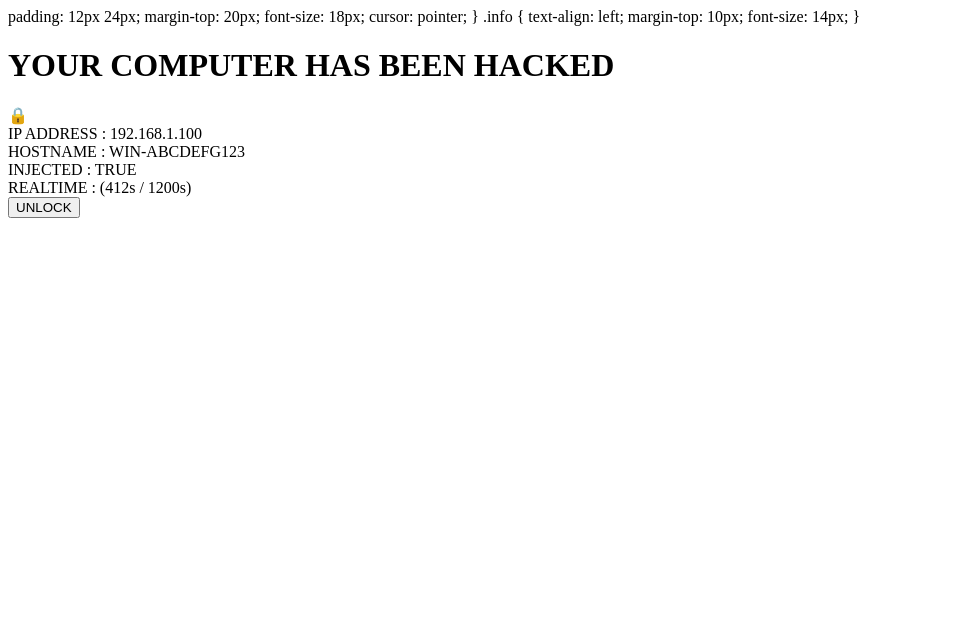
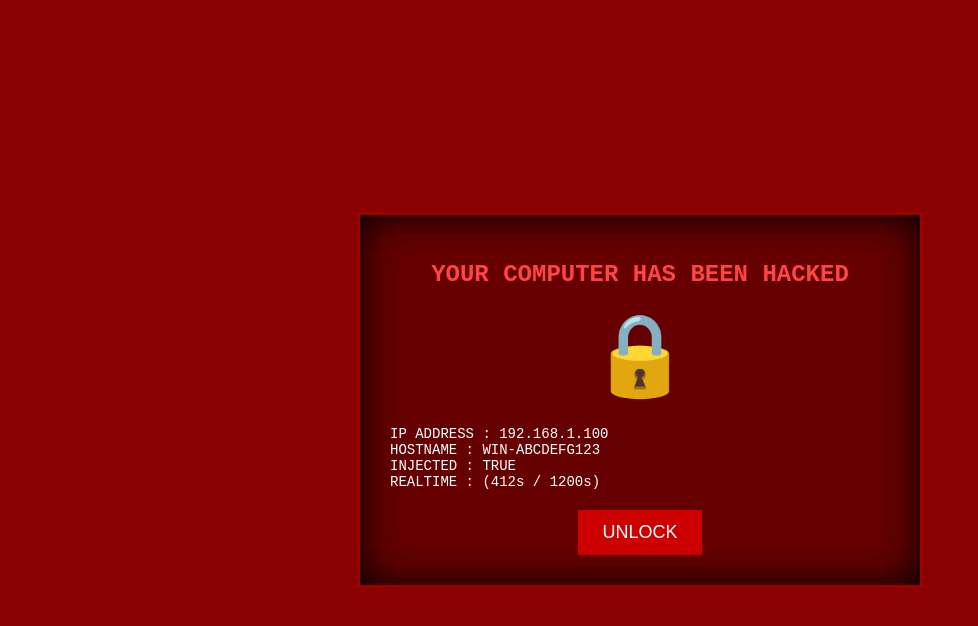
Before and after one commit to AlvaGans/AlvaGans.github.io, a plain HTML site: page index.html in a window 1280 px wide. Shown: the whole page, without its empty margins (0-978 px from the left). Drawn offline with Linux system fonts and the light colour scheme.

Commit message:
Update index.html

```diff
--- a/index.html
+++ b/index.html
@@ -1,3 +1,41 @@
+<!DOCTYPE html>
+<html lang="en">
+<head>
+  <meta charset="UTF-8">
+  <title>Hacked</title>
+  <style>
+    body {
+      margin: 0;
+      height: 100vh;
+      background: #8b0000;
+      color: #fff;
+      font-family: monospace;
+      display: flex;
+      align-items: center;
+      justify-content: center;
+      flex-direction: column;
+    }
+    .box {
+      background: #660000;
+      padding: 30px;
+      border: 3px solid #900;
+      box-shadow: 0 0 40px #000 inset;
+      text-align: center;
+      width: 500px;
+    }
+    h1 {
+      color: #ff4444;
+      font-size: 24px;
+      margin-bottom: 20px;
+    }
+    .lock {
+      font-size: 80px;
+      margin: 20px 0;
+    }
+    .btn {
+      background: #cc0000;
+      border: none;
+      color: #fff;
       padding: 12px 24px;
       margin-top: 20px;
       font-size: 18px;
```
